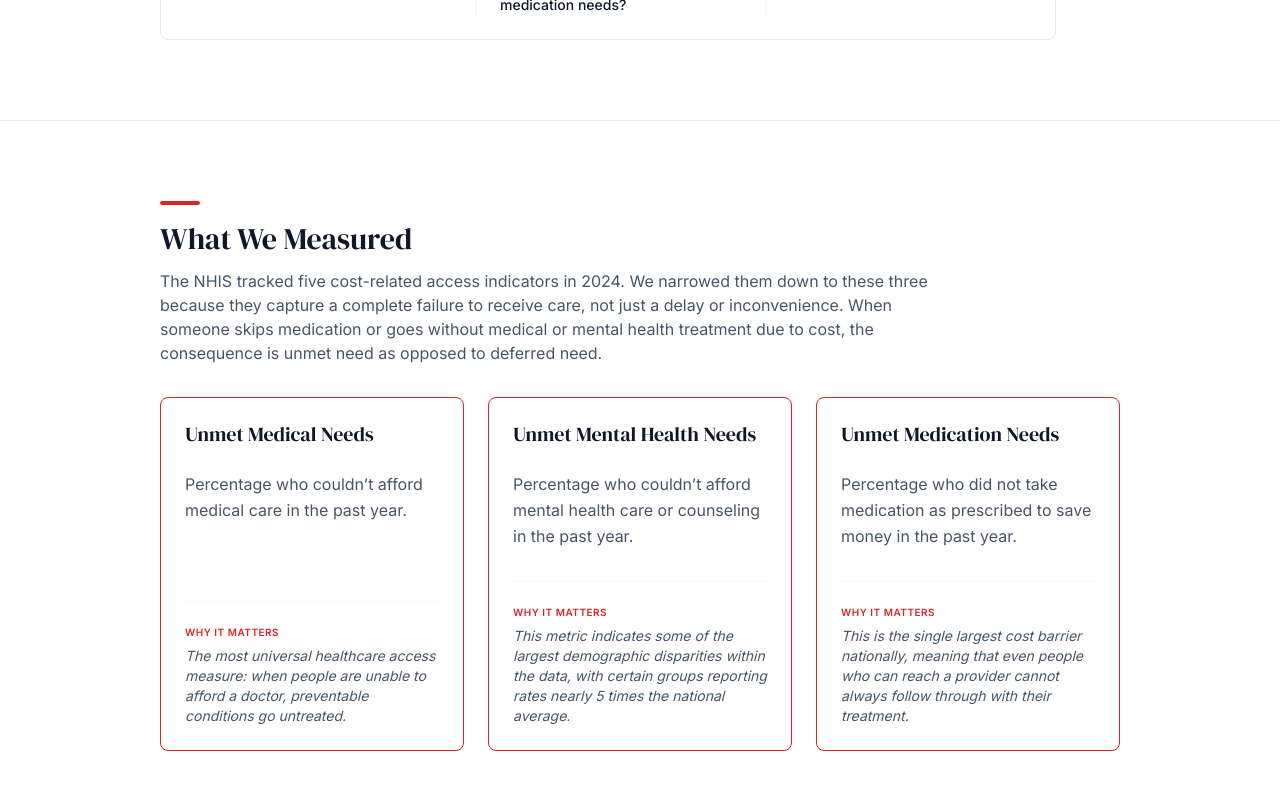
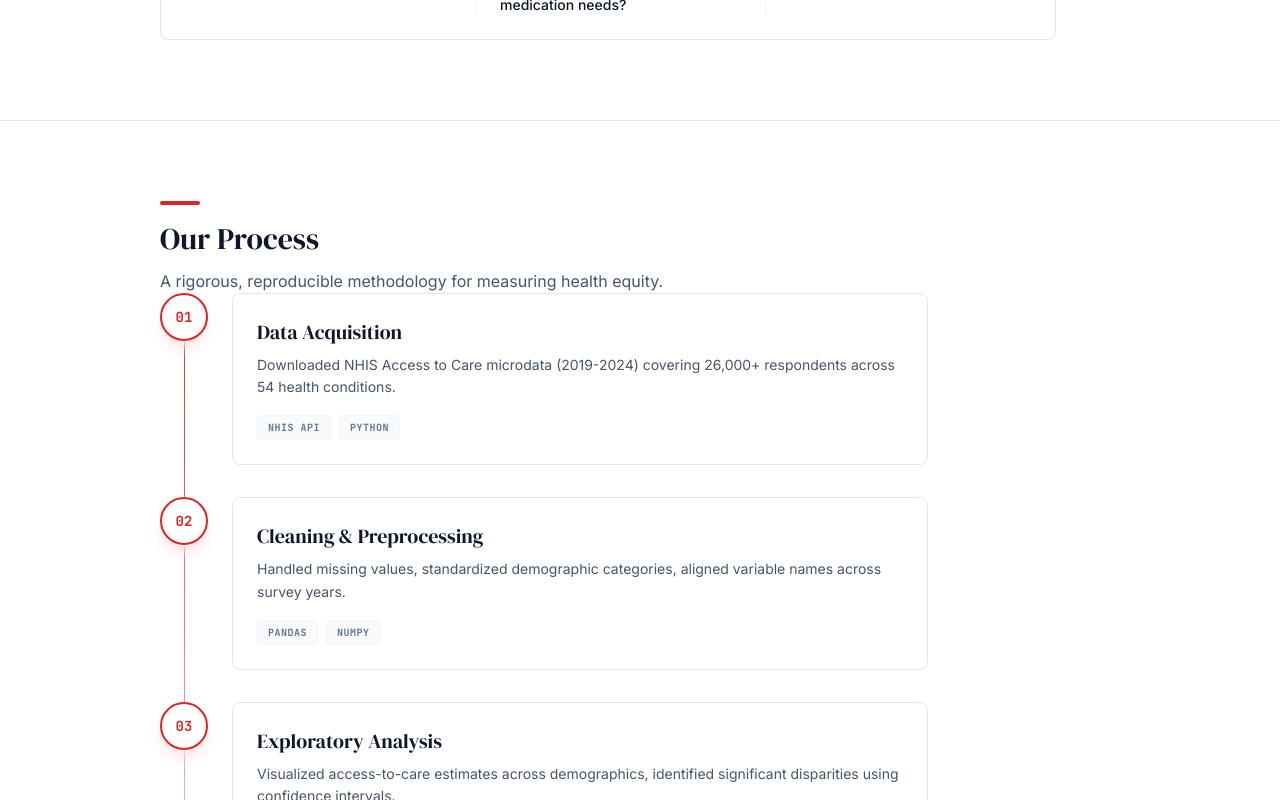
Before and after one commit to aghuge0206/dubstechdatathon26, a Next.js app: page / in a window 1280 px wide. Shown: the part 940-1740 px from the top of the page. Built offline with nearby package versions, Linux system fonts and the light colour scheme.

Commit message:
feat: add Process section to homepage with pipeline visualization
Integrate ProcessSection into homepage and add process section ID to navigation constants.

```diff
--- a/src/app/page.js
+++ b/src/app/page.js
@@ -4,6 +4,7 @@ import { useState, useEffect } from "react";
 import { getCareGapData } from "@/lib/getCareGapData";
 import { TitleSection } from "@/components/sections/TitleSection";
 import { IntroductionSection } from "@/components/sections/IntroductionSection";
+import { ProcessSection } from "@/components/sections/ProcessSection";
 import { WhatWeMeasuredSection } from "@/components/sections/WhatWeMeasuredSection";
 import { HowScoreWorksSection } from "@/components/sections/HowScoreWorksSection";
 import { KeyFindingSection } from "@/components/sections/KeyFindingSection";
@@ -13,6 +14,7 @@ import { WhyItMattersSection } from "@/components/sections/WhyItMattersSection";
 import { NextStepsSection } from "@/components/sections/NextStepsSection";
 import { LimitationsSection } from "@/components/sections/LimitationsSection";
 import { Footer } from "@/components/layout/Footer";
+import staticData from "@/data/data";
 
 export default function Home() {
   const [data, setData] = useState(null);
@@ -58,6 +60,7 @@ export default function Home() {
       <main>
         <TitleSection isPlaceholder={isPlaceholder} />
         <IntroductionSection />
+        <ProcessSection data={staticData.process} />
         <WhatWeMeasuredSection data={data} />
         <HowScoreWorksSection />
         <KeyFindingSection data={data} />
--- a/src/data/constants.js
+++ b/src/data/constants.js
@@ -1,6 +1,7 @@
 export const SECTION_IDS = {
   title: "title",
   introduction: "introduction",
+  process: "our-process",
   measured: "what-we-measured",
   methodology: "how-it-works",
   keyFinding: "key-finding",
```
